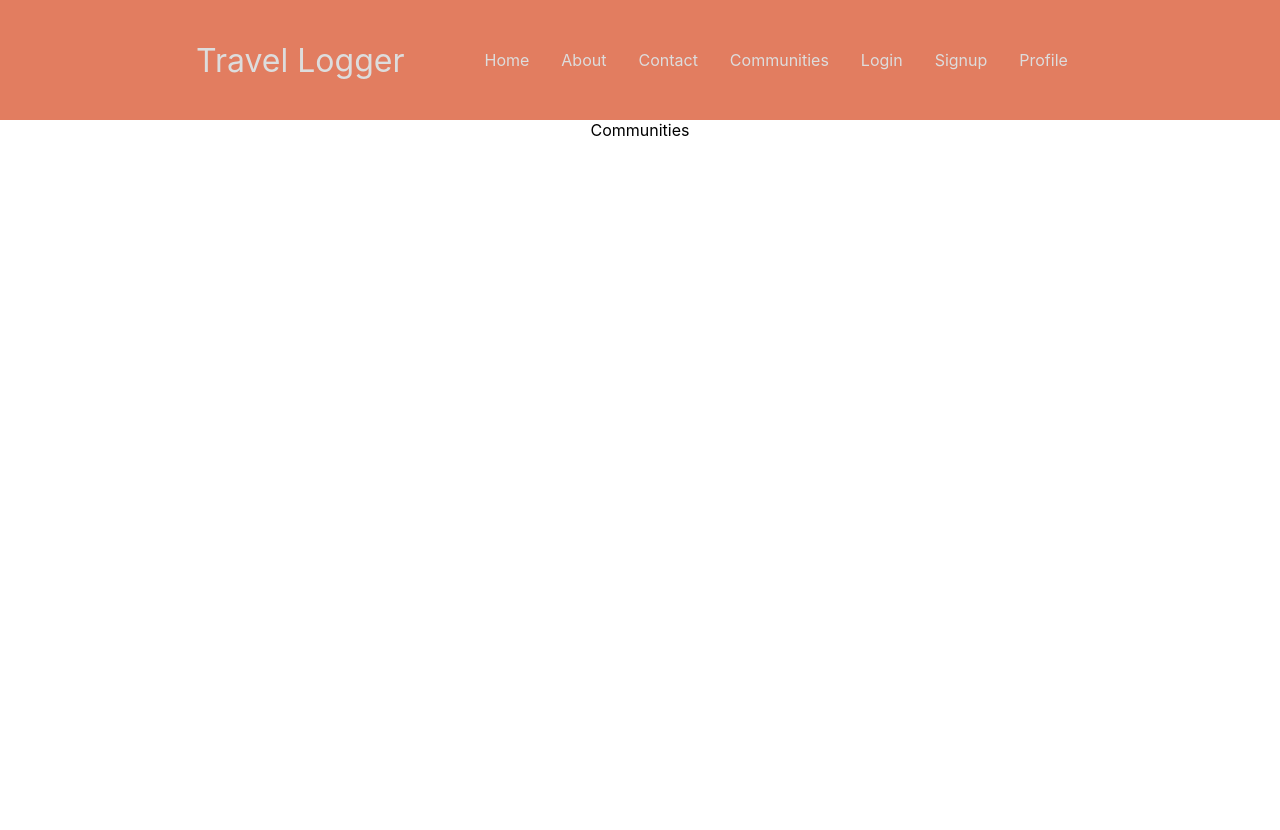
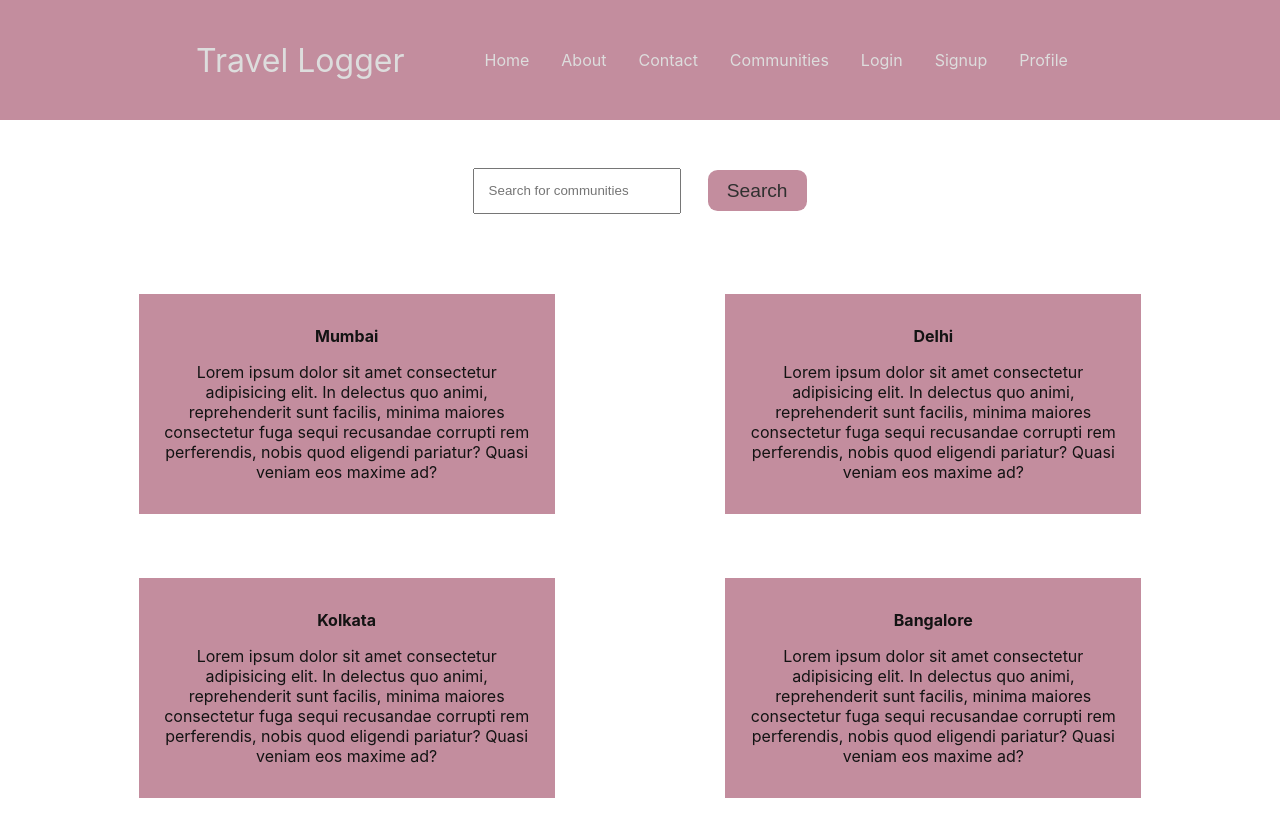
Before and after one commit to h-shukla/Travel-Logger, a React (Create React App) app in the folder client/: page /communities in a window 1280 px wide. Before the commit the page ends 800 px from the top, so only its background shows below. Built offline with nearby package versions, Linux system fonts and the light colour scheme.

Commit message:
Complete the community page design

```diff
--- a/client/src/App.js
+++ b/client/src/App.js
@@ -1,14 +1,15 @@
-import './App.css';
-import { BrowserRouter as Router, Routes, Route } from 'react-router-dom'
-import Navbar from './components/Navbar';
-import Landing from './components/Landing';
-import Home from './components/Home';
-import Login from './components/Login';
-import Signup from './components/Signup';
-import Communities from './components/Communities';
-import About from './components/About';
-import Contact from './components/Contact';
-import Profile from './components/Profile';
+import { BrowserRouter as Router, Routes, Route } from "react-router-dom";
+import "./App.css";
+import Navbar from "./components/Navbar";
+import Landing from "./components/Landing";
+import Home from "./components/Home";
+import Login from "./components/Login";
+import Signup from "./components/Signup";
+import Communities from "./components/Communities";
+import About from "./components/About";
+import Contact from "./components/Contact";
+import Profile from "./components/Profile";
+import Community from "./components/Community";
 
 function App() {
   return (
@@ -16,13 +17,14 @@ function App() {
       <div className="App">
         <Navbar />
         <div className="content-section">
-          <Routes >
+          <Routes>
             <Route index element={<Landing />} />
             <Route path="/home" element={<Home />} />
             <Route path="/login" element={<Login />} />
             <Route path="/signup" element={<Signup />} />
             <Route path="/profile" element={<Profile />} />
             <Route path="/communities" element={<Communities />} />
+            <Route path="/communities/:commId" element={<Community />} />
             <Route path="/about" element={<About />} />
             <Route path="/contact" element={<Contact />} />
           </Routes>
--- a/client/src/components/Communities.js
+++ b/client/src/components/Communities.js
@@ -1,7 +1,31 @@
 import React from "react";
+import "../styles/Communities.css";
+import { Link } from "react-router-dom";
+import communities from "./sample-community.json";
 
 const Communities = () => {
-  return <div>Communities</div>;
+  return (
+    <div className="community-container">
+      <div className="search">
+        <input
+          type="text"
+          className="search-bar"
+          placeholder="Search for communities"
+        />
+        <button className="btn">Search</button>
+      </div>
+      <div className="community-list">
+        {communities.map((x) => (
+          <Link className="link-item" key={x.name} to={`/communities/${x.id}`}>
+            <p>
+              <b>{x.name}</b>
+            </p>
+            <p>{x.description}</p>
+          </Link>
+        ))}
+      </div>
+    </div>
+  );
 };
 
 export default Communities;
--- /dev/null
+++ b/client/src/components/Community.js
@@ -0,0 +1,44 @@
+import "../styles/Communities.css";
+import { useParams } from "react-router-dom";
+import data from "./sample-community.json";
+
+/*
+TODO: if a user has joined a particular community,
+make the add comment button and unhide it from him
+but don't show the button to the user who hasn't joined
+the community yet
+*/
+
+const Community = () => {
+  const params = useParams();
+  // bug: 3 equals doesn't return an array or even a single item. gives out undefined
+  // eslint-disable-next-line
+  const currentCommunity = data.filter((x) => x.id == params.commId);
+  return (
+    <div className="community-page">
+      <img
+        className="bg-img"
+        src={currentCommunity[0].backgroundImgUrl}
+        alt=""
+      />
+      <div className="content-sec">
+        <p>
+          <b>Name: </b> {currentCommunity[0].name}
+        </p>
+        <p>
+          <b>Description: </b> {currentCommunity[0].description}
+        </p>
+        <p>
+          <b>Members joined: </b>
+          {currentCommunity[0].members}
+        </p>
+        <p>
+          <b>Comments: </b>
+          {currentCommunity[0].comments.join(",")}
+        </p>
+      </div>
+    </div>
+  );
+};
+
+export default Community;
--- /dev/null
+++ b/client/src/components/sample-community.json
@@ -0,0 +1,38 @@
+[
+  {
+    "id": 1,
+    "name": "Mumbai",
+    "description": "Lorem ipsum dolor sit amet consectetur adipisicing elit. In delectus quo animi, reprehenderit sunt facilis, minima maiores consectetur fuga sequi recusandae corrupti rem perferendis, nobis quod eligendi pariatur? Quasi veniam eos maxime ad?",
+    "user": "userid",
+    "backgroundImgUrl": "https://upload.wikimedia.org/wikipedia/commons/thumb/e/ee/Fi90_ENVIAEBIqS.jpg/800px-Fi90_ENVIAEBIqS.jpg",
+    "members": 1,
+    "comments": ["alpha comment", "beta comment", "gamma comment"]
+  },
+  {
+    "id": 2,
+    "name": "Delhi",
+    "description": "Lorem ipsum dolor sit amet consectetur adipisicing elit. In delectus quo animi, reprehenderit sunt facilis, minima maiores consectetur fuga sequi recusandae corrupti rem perferendis, nobis quod eligendi pariatur? Quasi veniam eos maxime ad?",
+    "user": "userid",
+    "backgroundImgUrl": "https://www.travelandleisure.com/thmb/iAIrOVW7yWrDG8pZBpKMOvEGuNQ=/1500x0/filters:no_upscale():max_bytes(150000):strip_icc()/new-delhi-india-NEWDELHITG0721-60d592e1603349298a0206d67d08582b.jpg",
+    "members": 1,
+    "comments": ["alpha comment", "beta comment", "gamma comment"]
+  },
+  {
+    "id": 3,
+    "name": "Kolkata",
+    "description": "Lorem ipsum dolor sit amet consectetur adipisicing elit. In delectus quo animi, reprehenderit sunt facilis, minima maiores consectetur fuga sequi recusandae corrupti rem perferendis, nobis quod eligendi pariatur? Quasi veniam eos maxime ad?",
+    "user": "userid",
+    "backgroundImgUrl": "https://www.india-briefing.com/news/wp-content/uploads/2013/11/Kolkata-City-Profile.jpg",
+    "members": 1,
+    "comments": ["alpha comment", "beta comment", "gamma comment"]
+  },
+  {
+    "id": 4,
+    "name": "Bangalore",
+    "description": "Lorem ipsum dolor sit amet consectetur adipisicing elit. In delectus quo animi, reprehenderit sunt facilis, minima maiores consectetur fuga sequi recusandae corrupti rem perferendis, nobis quod eligendi pariatur? Quasi veniam eos maxime ad?",
+    "user": "userid",
+    "backgroundImgUrl": "https://i.kinja-img.com/gawker-media/image/upload/c_fill,f_auto,fl_progressive,g_center,h_675,pg_1,q_80,w_1200/1432fedb88c0d1cc56f4c496a80f251c.jpg",
+    "members": 1,
+    "comments": ["alpha comment", "beta comment", "gamma comment"]
+  }
+]
--- /dev/null
+++ b/client/src/components/sample-logs.json
@@ -0,0 +1,51 @@
+[
+  {
+    "id": 1,
+    "title": "Mumbai",
+    "comments": "loremfjwae;kfajfekjf;akfejf;klfjaw ;fkejf;akfjeawfuawfafwaf",
+    "link": "https://www.google.com/maps/place/Mumbai",
+    "urlToImage": "https://upload.wikimedia.org/wikipedia/commons/thumb/e/ee/Fi90_ENVIAEBIqS.jpg/800px-Fi90_ENVIAEBIqS.jpg"
+  },
+  {
+    "id": 2,
+    "title": "Mumbai",
+    "comments": "loremfjwae;kfajfekjf;akfejf;klfjaw ;fkejf;akfjeawfuawfafwaf",
+    "link": "https://www.google.com/maps/place/Mumbai",
+    "urlToImage": "https://upload.wikimedia.org/wikipedia/commons/thumb/e/ee/Fi90_ENVIAEBIqS.jpg/800px-Fi90_ENVIAEBIqS.jpg"
+  },
+  {
+    "id": 3,
+    "title": "Mumbai",
+    "comments": "loremfjwae;kfajfekjf;akfejf;klfjaw ;fkejf;akfjeawfuawfafwaf",
+    "link": "https://www.google.com/maps/place/Mumbai",
+    "urlToImage": "https://upload.wikimedia.org/wikipedia/commons/thumb/e/ee/Fi90_ENVIAEBIqS.jpg/800px-Fi90_ENVIAEBIqS.jpg"
+  },
+  {
+    "id": 4,
+    "title": "Mumbai",
+    "comments": "loremfjwae;kfajfekjf;akfejf;klfjaw ;fkejf;akfjeawfuawfafwaf",
+    "link": "https://www.google.com/maps/place/Mumbai",
+    "urlToImage": "https://upload.wikimedia.org/wikipedia/commons/thumb/e/ee/Fi90_ENVIAEBIqS.jpg/800px-Fi90_ENVIAEBIqS.jpg"
+  },
+  {
+    "id": 5,
+    "title": "Mumbai",
+    "comments": "loremfjwae;kfajfekjf;akfejf;klfjaw ;fkejf;akfjeawfuawfafwaf",
+    "link": "https://www.google.com/maps/place/Mumbai",
+    "urlToImage": "https://upload.wikimedia.org/wikipedia/commons/thumb/e/ee/Fi90_ENVIAEBIqS.jpg/800px-Fi90_ENVIAEBIqS.jpg"
+  },
+  {
+    "id": 6,
+    "title": "Mumbai",
+    "comments": "loremfjwae;kfajfekjf;akfejf;klfjaw ;fkejf;akfjeawfuawfafwaf",
+    "link": "https://www.google.com/maps/place/Mumbai",
+    "urlToImage": "https://upload.wikimedia.org/wikipedia/commons/thumb/e/ee/Fi90_ENVIAEBIqS.jpg/800px-Fi90_ENVIAEBIqS.jpg"
+  },
+  {
+    "id": 7,
+    "title": "Mumbai",
+    "comments": "loremfjwae;kfajfekjf;akfejf;klfjaw ;fkejf;akfjeawfuawfafwaf",
+    "link": "https://www.google.com/maps/place/Mumbai",
+    "urlToImage": "https://upload.wikimedia.org/wikipedia/commons/thumb/e/ee/Fi90_ENVIAEBIqS.jpg/800px-Fi90_ENVIAEBIqS.jpg"
+  }
+]
--- a/client/src/components/sample.json
+++ /dev/null
@@ -1,5 +0,0 @@
-{
-  "title": "Mumbai",
-  "comments": "loremfjwae;kfajfekjf;akfejf;klfjaw ;fkejf;akfjeawfuawfafwaf",
-  "link": "https://www.google.com/maps/place/Mumbai"
-}
--- a/client/src/index.css
+++ b/client/src/index.css
@@ -4,6 +4,7 @@
   --Wheatish: #e8a87c;
   --Purple: #c38d9e;
   --Blue: #41b3a3;
+  --Yellowish: #a38322;
 }
 
 body {
--- /dev/null
+++ b/client/src/styles/Communities.css
@@ -0,0 +1,58 @@
+.search {
+  display: flex;
+  justify-content: center;
+  align-items: center;
+  padding: 3em;
+}
+
+.search-bar {
+  padding: 1em;
+  margin-right: 2em;
+}
+
+.community-container {
+  display: flex;
+  flex-direction: column;
+  justify-content: center;
+  align-items: center;
+}
+
+.community-list {
+  display: flex;
+  justify-content: space-evenly;
+  flex-wrap: wrap;
+}
+
+.link-item {
+  max-width: 30vw;
+  max-height: 40vh;
+  justify-content: space-evenly;
+  background-color: var(--Purple);
+  margin: 2em;
+  padding: 1em;
+  text-decoration: none;
+  color: #131313;
+}
+
+.community-page {
+  display: flex;
+  flex-direction: column;
+  justify-content: center;
+  align-items: center;
+}
+
+.content-sec {
+  display: flex;
+  flex-direction: column;
+  justify-content: center;
+  align-items: center;
+  max-width: 40vw;
+  max-height: 100vh;
+}
+
+.bg-img {
+  min-width: 100vw;
+  max-width: 100vw;
+  min-height: 40vh;
+  max-height: 40vh;
+}
--- a/client/src/styles/Home.css
+++ b/client/src/styles/Home.css
@@ -49,7 +49,7 @@
   margin-top: 2em;
   display: flex;
   flex-wrap: wrap;
-  justify-content: space-around;
+  justify-content: space-evenly;
   align-items: center;
 }
 
@@ -63,6 +63,12 @@
   word-wrap: normal;
 }
 
-a {
+.view-maps {
   color: #131313;
 }
+
+.logs > img {
+  margin-top: 1em;
+  max-height: 22vh;
+  max-width: 26vw;
+}
--- a/client/src/styles/Landing.css
+++ b/client/src/styles/Landing.css
@@ -19,7 +19,7 @@
 }
 
 .link:hover {
-  padding: 1rem;
+  padding: 1.2rem;
   transition: 0.3s;
 }
 
--- a/client/src/styles/Navbar.css
+++ b/client/src/styles/Navbar.css
@@ -3,7 +3,7 @@
   align-items: center;
   justify-content: center;
   min-height: 15vh;
-  background-color: var(--Orange);
+  background-color: var(--Purple);
   color: aliceblue;
 }
 
```
Also changed, not shown: client/src/components/Home.js (+10 -105 lines), 1 other file (tests, documents, lock files or other folders).
